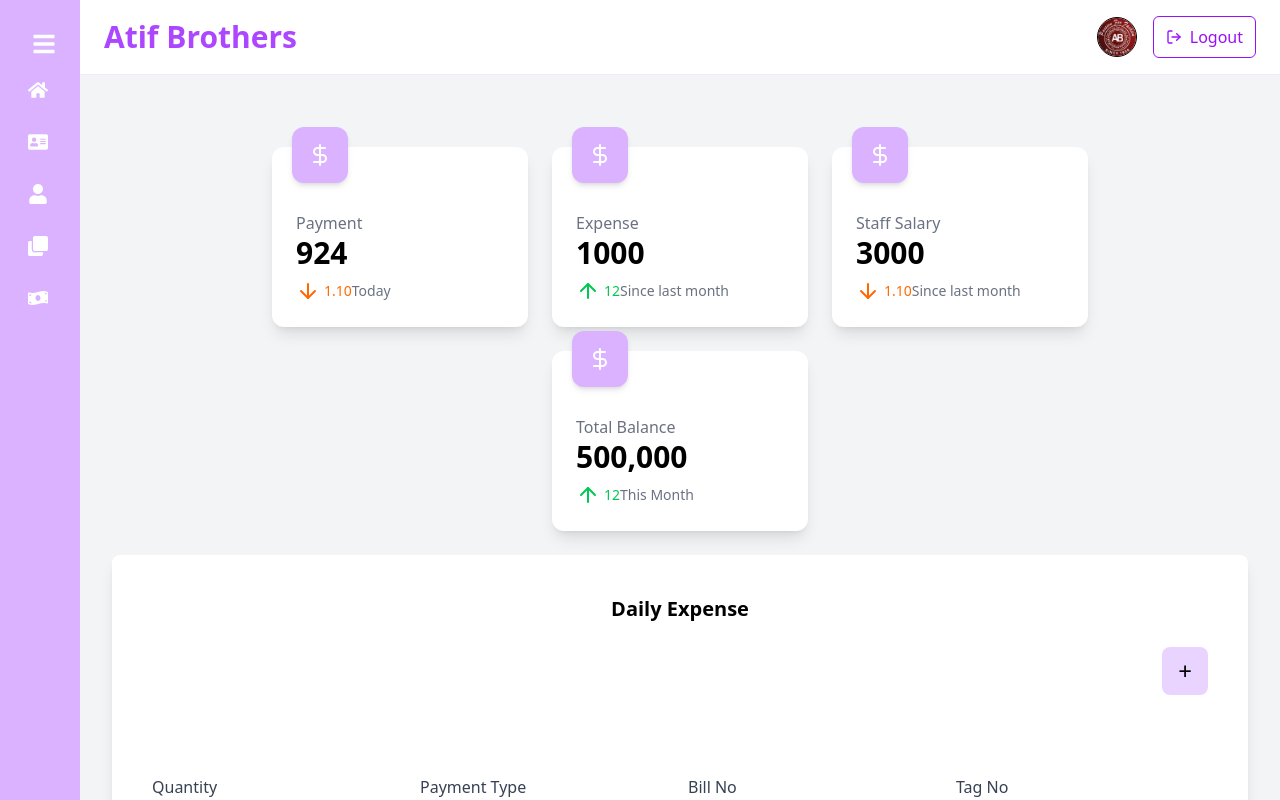
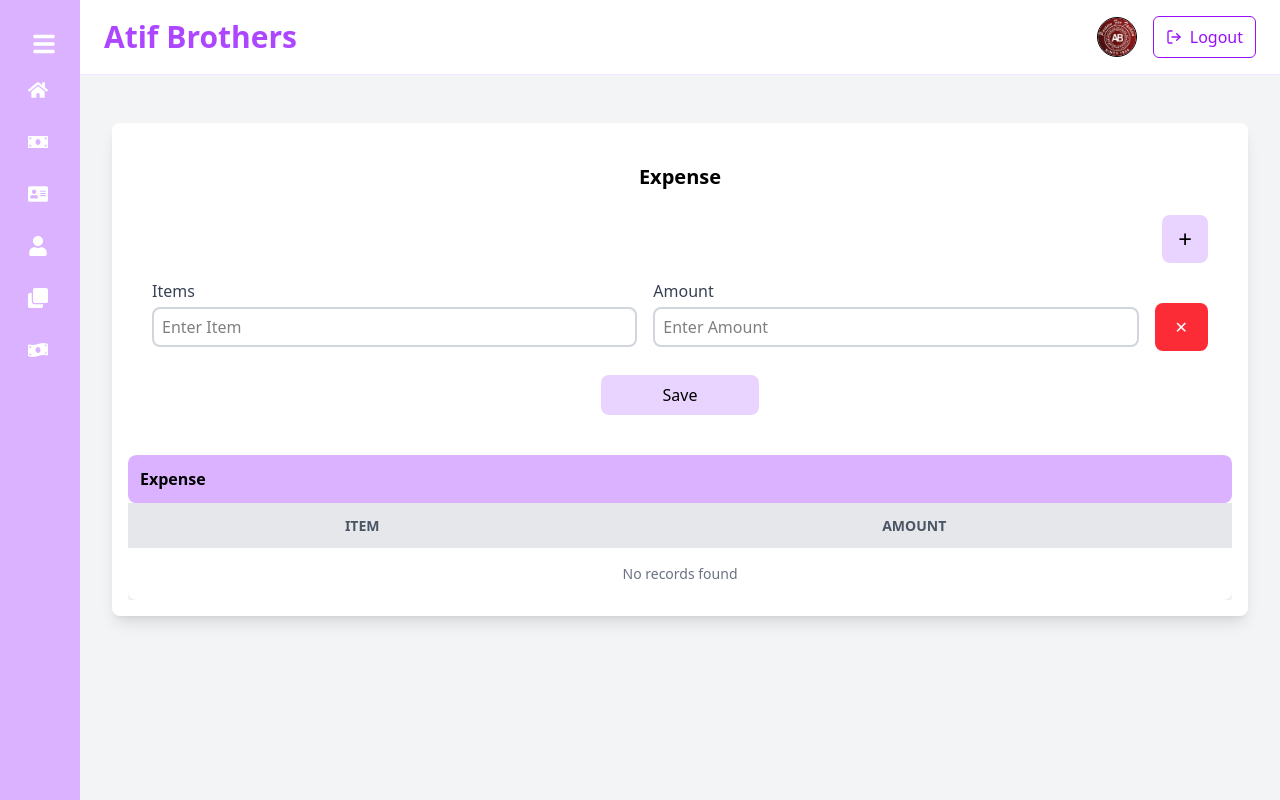
Before and after one commit to Developer-Elisha/Atif-Brothers, a React (Vite) app in the folder client/: page /expense in a window 1280 px wide. Before the commit this address led to /. Shown: the top 800 px of the page. Built offline with nearby package versions, Linux system fonts and the light colour scheme; a web font is replaced by a local one.

Commit message:
New page added Expense

```diff
--- a/client/src/App.jsx
+++ b/client/src/App.jsx
@@ -7,6 +7,7 @@ import Layout from "./components/Layout";
 import StaffDashboard from "./components/Staff/StaffDashboard";
 import KapraDashboard from "./components/Kapra/KapraDashboard";
 import CustomerDashboard from "./components/Customers/CustomerDashboard";
+import ExpenseDashboard from "./components/Expense/ExpenseDashboard";
 
 // const PrivateRoute = ({ element }) => {
 //   const token = localStorage.getItem("token");
@@ -49,6 +50,10 @@ function App() {
           path="/customer"
           element={<Layout><CustomerDashboard /></Layout>}
         />
+        <Route
+          path="/expense"
+          element={<Layout><ExpenseDashboard /></Layout>}
+        />
         <Route path="/login" element={<Login />} />
         <Route path="*" element={<Navigate to="/" replace />} />
       </Routes>
--- a/client/src/apprun.md
+++ b/client/src/apprun.md
@@ -9,6 +9,7 @@ import Layout from "./components/Layout";
 import StaffDashboard from "./components/Staff/StaffDashboard";
 import KapraDashboard from "./components/Kapra/KapraDashboard";
 import CustomerDashboard from "./components/Customers/CustomerDashboard";
+import ExpenseDashboard from "./components/Expense/ExpenseDashboard";
 
 const PrivateRoute = ({ element }) => {
   const token = localStorage.getItem("token");
@@ -39,6 +40,10 @@ function App() {
           path="/customer"
           element={<PrivateRoute element={<Layout><CustomerDashboard /></Layout>} />}
         />
+        <Route
+          path="/expense"
+          element={<Layout><ExpenseDashboard /></Layout>}
+        />
         <Route path="/login" element={<Login />} />
         <Route path="*" element={<Navigate to="/" replace />} />
       </Routes>
@@ -67,6 +72,7 @@ import Layout from "./components/Layout";
 import StaffDashboard from "./components/Staff/StaffDashboard";
 import KapraDashboard from "./components/Kapra/KapraDashboard";
 import CustomerDashboard from "./components/Customers/CustomerDashboard";
+import ExpenseDashboard from "./components/Expense/ExpenseDashboard";
 
 // const PrivateRoute = ({ element }) => {
 //   const token = localStorage.getItem("token");
@@ -109,6 +115,10 @@ function App() {
           path="/customer"
           element={<Layout><CustomerDashboard /></Layout>}
         />
+        <Route
+          path="/expense"
+          element={<Layout><ExpenseDashboard /></Layout>}
+        />
         <Route path="/login" element={<Login />} />
         <Route path="*" element={<Navigate to="/" replace />} />
       </Routes>
--- /dev/null
+++ b/client/src/components/Expense/ExpenseDashboard.jsx
@@ -0,0 +1,26 @@
+import React, { useState } from 'react';
+import Form from "./ExpenseFrom";
+import Table from "./ExpenseTBL";
+
+const ExpenseDashboard = () => {
+  const [records, setRecords] = useState([]);
+  const [lastTagNumber, setLastTagNumber] = useState(101);
+
+  return (
+    <div className="bg-white shadow-lg rounded-lg p-4 w-full max-h-[100vh] overflow-auto flex flex-col gap-4">
+      <div className="max-h-[50vh] overflow-y-auto scrollbar-purple">
+        <Form
+          records={records}
+          setRecords={setRecords}
+          lastTagNumber={lastTagNumber}
+          setLastTagNumber={setLastTagNumber}
+        />
+      </div>
+      <div className="overflow-x-auto flex-1 scrollbar-purple max-h-[50vh]">
+        <Table records={records} />
+      </div>
+    </div>
+  );
+}
+
+export default ExpenseDashboard;
--- /dev/null
+++ b/client/src/components/Expense/ExpenseFrom.jsx
@@ -0,0 +1,94 @@
+import { useState } from "react";
+
+const ExpenseFrom = ({ records, setRecords }) => {
+    const [forms, setForms] = useState([{ item: "", amount: "" }]);
+
+    const handleChange = (index, e) => {
+        const { name, value } = e.target;
+        const updatedForms = [...forms];
+        updatedForms[index][name] = value;
+        setForms(updatedForms);
+    };
+
+
+    const handleAddForm = () => {
+        setForms([...forms, { item: "", amount: "" }]);
+    };
+
+    const handleRemoveForm = (index) => {
+        if (forms.length === 1) return;
+        setForms(forms.filter((_, i) => i !== index));
+    };
+
+    const handleSubmit = () => {
+        if (forms.some(form => !form.item || !form.amount)) {
+            alert("Please fill in both item and amount fields!");
+            return;
+        }
+        setRecords([...records, ...forms]);
+        setForms([{ item: "", amount: "" }]);
+    };
+
+
+    return (
+        <div className="p-6 w-full">
+            <h2 className="text-xl font-semibold text-center mb-6">Expense</h2>
+            <div className="flex justify-end gap-4 mt-6">
+                <button
+                    className="bg-purple-200 hover:bg-purple-300 text-black text-2xl cursor-pointer py-2 px-4 rounded-lg"
+                    onClick={handleAddForm}
+                >
+                    +
+                </button>
+            </div>
+
+            {forms.map((formData, index) => (
+                <div key={index} className="flex gap-4 my-4">
+                    <div className="w-1/2">
+                        <label className="block text-gray-700 font-medium">Items</label>
+                        <input
+                            type="text"
+                            name="item"
+                            value={formData.item}
+                            onChange={(e) => handleChange(index, e)}
+                            className="h-10 w-full border-2 border-gray-300 rounded-lg p-2 mt-1"
+                            placeholder="Enter Item"
+                            required
+                        />
+
+                    </div>
+
+                    <div className="w-1/2">
+                        <label className="block text-gray-700 font-medium">Amount</label>
+                        <input
+                            type="number"
+                            name="amount"
+                            value={formData.amount}
+                            onChange={(e) => handleChange(index, e)}
+                            className="h-10 w-full border-2 border-gray-300 rounded-lg p-2 mt-1"
+                            placeholder="Enter Amount"
+                            required
+                        />
+                    </div>
+                    <button
+                        onClick={() => handleRemoveForm(index)}
+                        className="bg-red-500 text-white mt-6 px-5 py-2 h-12 rounded-lg hover:bg-red-600 transition-all"
+                    >
+                        ✕
+                    </button>
+                </div>
+            ))}
+
+            <div className="flex justify-center  gap-4 mt-6">
+                <button
+                    onClick={handleSubmit}
+                    className="bg-purple-200 text-black px-4 py-2 w-[15%] rounded-lg hover:bg-purple-300 transition-all"
+                >
+                    Save
+                </button>
+            </div>
+        </div>
+    );
+};
+
+export default ExpenseFrom;
--- /dev/null
+++ b/client/src/components/Expense/ExpenseTBL.jsx
@@ -0,0 +1,50 @@
+const ExpenseTBL = ({ records }) => {
+    const handlePrint = () => {
+      const printContents = document.getElementById("printTable").innerHTML;
+      const originalContents = document.body.innerHTML;
+
+      document.body.innerHTML = printContents;
+      window.print();
+      document.body.innerHTML = originalContents;
+      window.location.reload();
+    };
+
+    return (
+      <div className="overflow-x-auto bg-white shadow-md rounded-lg">
+        <div className="flex justify-between items-center bg-purple-300 p-3 rounded-lg">
+          <h2 className="text-black font-semibold">Expense</h2>
+          {/* <button
+            className="w-[10%] bg-purple-200 text-black cursor-pointer py-2 px-4 rounded-lg hover:bg-purple-100 transition-all duration-200"
+            onClick={handlePrint}
+          >
+            Print
+          </button> */}
+        </div>
+
+        <div id="printTable">
+          <table className="min-w-full border-collapse">
+            <thead>
+              <tr className="bg-gray-200 text-gray-600 uppercase text-sm leading-normal">
+                <th className="py-3 px-6 text-center">Item</th>
+                <th className="py-3 px-6 text-center">Amount</th>
+              </tr>
+            </thead>
+            <tbody className="text-gray-700 text-sm">
+              {records.length > 0 ? (
+                records.map((record, index) => (
+                  <tr key={index} className="border-b border-gray-200">
+                    <td className="py-3 px-6 text-center">{record.item}</td>
+                    <td className="py-3 px-6 text-center">{record.amount}</td>
+                  </tr>
+                ))
+              ) : (
+                <tr><td colSpan="14" className="py-4 text-center text-gray-500">No records found</td></tr>
+              )}
+            </tbody>
+          </table>
+        </div>
+      </div>
+    );
+  };
+
+  export default ExpenseTBL;
--- a/client/src/components/Sidebar.jsx
+++ b/client/src/components/Sidebar.jsx
@@ -18,6 +18,12 @@ const Sidebar = () => {
           <li className="flex items-center gap-x-4 p-2 text-white cursor-pointer hover:bg-purple-400 rounded-md">
             <FaHome size={20} />
             {isOpen && <span>Daily Expense</span>}
+          </li>
+        </Link>
+        <Link to="/expense">
+          <li className="flex items-center gap-x-4 p-2 text-white cursor-pointer hover:bg-purple-400 rounded-md mt-4">
+            <FaMoneyBill size={20} />
+            {isOpen && <span>Expense</span>}
           </li>
         </Link>
         <Link to="/staff">
```
